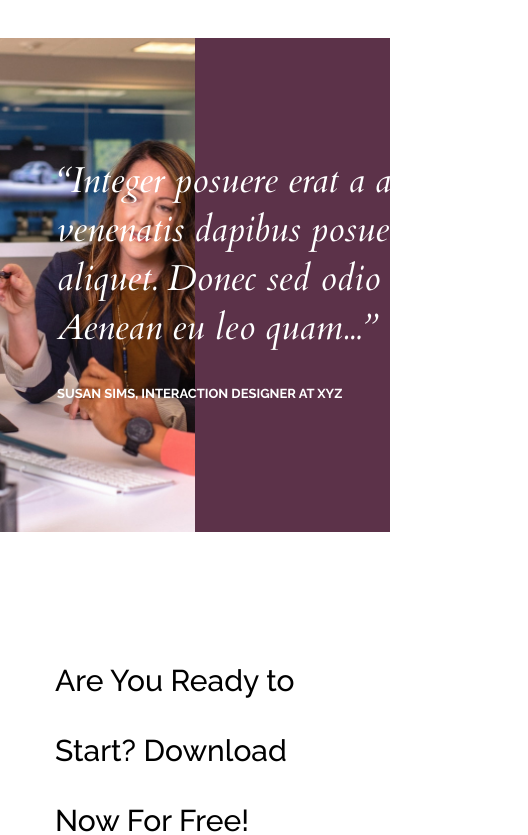
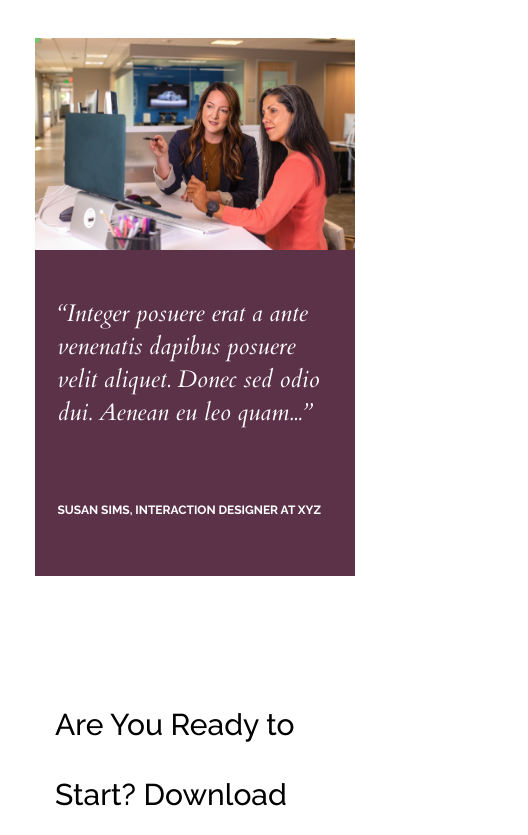
Before and after one commit to shalbenik96/course-project, a website built with Parcel: page src/index.html in a window 390 px wide. Shown: the part 4753-5588 px from the top of the page, 528 px wide, since content can reach past the window. Built offline with nearby package versions, Linux system fonts and the light colour scheme.

Commit message:
course-project: testimonials adaptive mobile

```diff
--- a/src/scss/testimonials.scss
+++ b/src/scss/testimonials.scss
@@ -3,19 +3,34 @@
 		max-width: 64rem;
 		margin: auto;
 	}
+	@media screen and (min-width: 319.9px) and (max-width: 1023.9px) {
+		max-width: 20rem;
+		margin: auto;
+	}
 }
 .testimonials-wrapper {
 	display: flex;
+	flex-direction: column;
+	max-width: 100%;
 	@media screen and (min-width: 1023.9px) and (max-width: 1169.9px) {
 		max-width: 100%;
+	}
+	@media screen and (min-width: 319.9px) and (max-width: 1023.9px) {
+		max-width: 100%;
+		margin: auto;
 	}
 }
 .testimonials-image {
 	width: 50%;
 	height: 30.875rem;
 	@media screen and (min-width: 1023.9px) and (max-width: 1169.9px) {
-		max-width: 31.375rem;
+		width: 31.375rem;
 		height: 20.75rem;
+	}
+	@media screen and (min-width: 319.9px) and (max-width: 1023.9px) {
+		width: 20rem;
+		height: 13.25rem;
+		margin: auto;
 	}
 }
 .testimonials-image__item {
@@ -24,6 +39,10 @@
 	object-fit: cover;
 	object-position: center;
 	@media screen and (min-width: 1023.9px) and (max-width: 1169.9px) {
+		max-width: 100%;
+		height: 100%;
+	}
+	@media screen and (min-width: 319.9px) and (max-width: 1023.9px) {
 		max-width: 100%;
 		height: 100%;
 	}
@@ -39,13 +58,21 @@
 		max-width: 32.625rem;
 		height: 20.75rem;
 	}
+	@media screen and (min-width: 319.9px) and (max-width: 1023.9px) {
+		width: 20rem;
+		height: 20.375rem;
+	}
 }
 .testimonials-text {
 	width: 29.4375rem;
 	height: 14.375rem;
 	@media screen and (min-width: 1023.9px) and (max-width: 1169.9px) {
-		max-width: 20.625rem;
+		width: 20.625rem;
 		height: 9.75rem;
+	}
+	@media screen and (min-width: 319.9px) and (max-width: 1023.9px) {
+		width: 17.1875rem;
+		height: 12.875rem;
 	}
 }
 .testimonials-text__item {
@@ -55,6 +82,9 @@
 	font-size: 2.25rem;
 	color: rgba(255, 255, 255, 1);
 	@media screen and (min-width: 1023.9px) and (max-width: 1169.9px) {
+		font-size: 1.5rem;
+	}
+	@media screen and (min-width: 319.9px) and (max-width: 1023.9px) {
 		font-size: 1.5rem;
 	}
 }
@@ -69,5 +99,11 @@
 	@media screen and (min-width: 1023.9px) and (max-width: 1169.9px) {
 		width: 20.625rem;
 		height: 1.1875rem;
+		font-size: 0.75rem;
+	}
+	@media screen and (min-width: 319.9px) and (max-width: 1023.9px) {
+		width: 17.1875rem;
+		height: 1.5625rem;
+		font-size: 0.75rem;
 	}
 }
```
Also changed, not shown: 2 other files.
